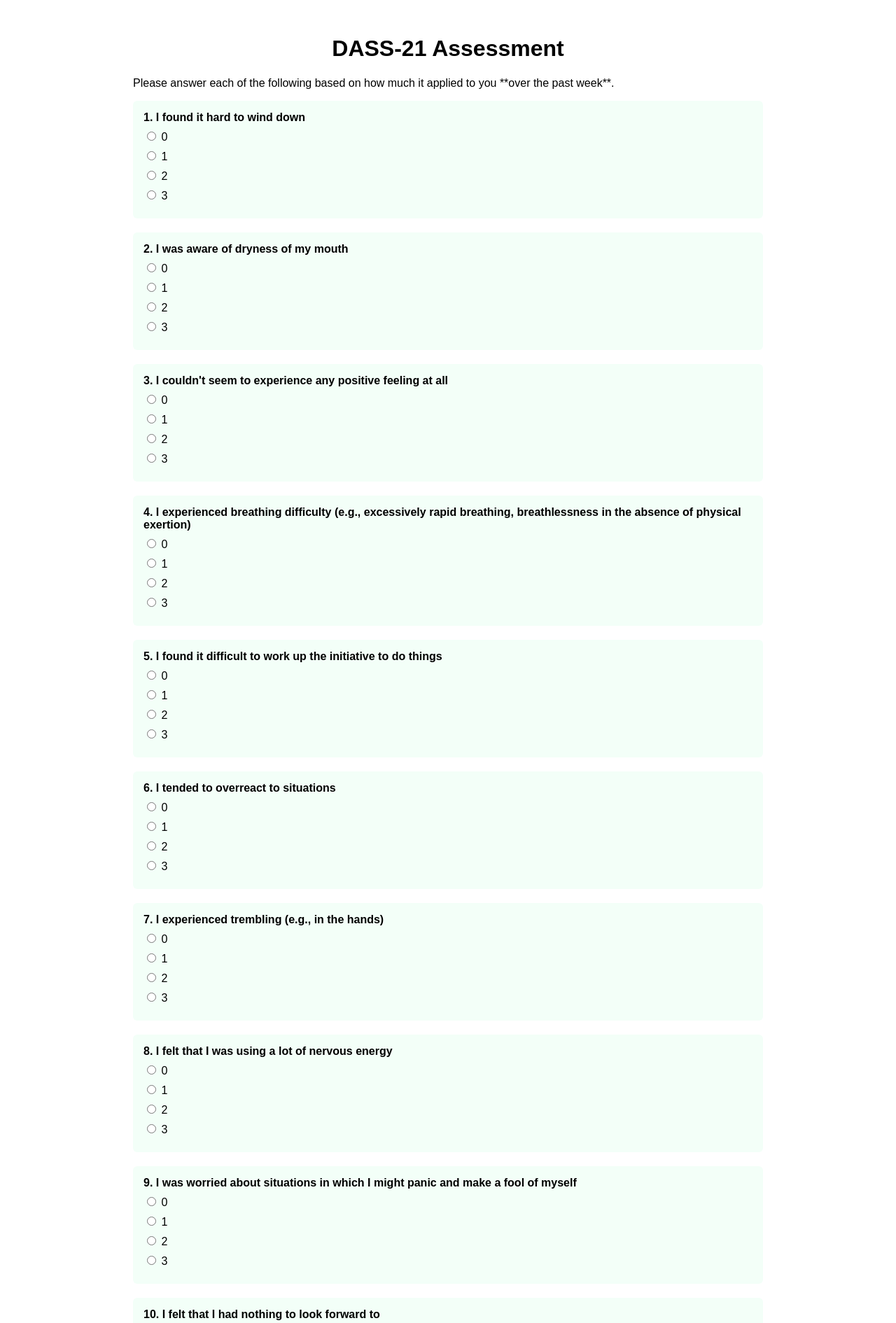
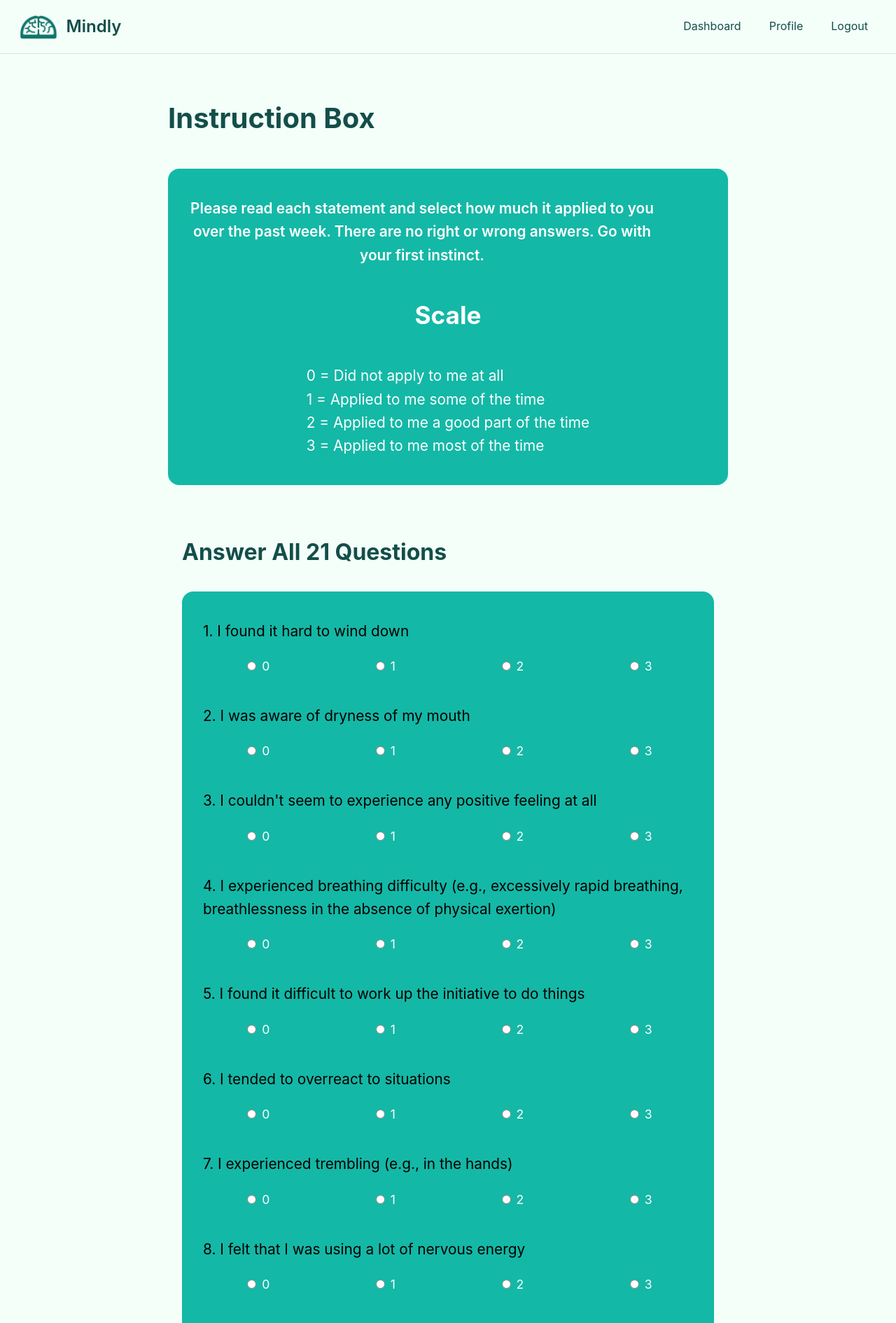
Before and after one commit to mathababhassan/Web-Dev-Project, a PHP site: page /WebDevProject/pages/assessment.html in a window 1280 px wide. Shown: the top 1890 px of the page at 70% size. Run offline with PHP 8.4, Linux system fonts and the light colour scheme.

Commit message:
css styling for assessment

```diff
--- a/assets/css/assessment.css
+++ b/assets/css/assessment.css
@@ -1,41 +1,306 @@
-body {
-      font-family: Arial, sans-serif;
-      padding: 30px;
-      max-width: 900px;
-      margin: auto;
-      background: #fff;
+/******** LAYOUT ********/
+/****** MAIN LAYOUT ****/
+.assessment-page {
+  display: flex;
+  flex-direction: column;
+  align-items: center;
+  padding: 60px 20px;
+  gap: 50px;
+  margin: 0 auto;
+  box-sizing: border-box;
 }
-    h1 {
+
+.instruction-section {
+  width: 100%;
+  max-width: 800px;
+  display: flex;
+  flex-direction: column;
+  align-items: flex-start;
+  gap: 20px;
+}
+
+
+.instruction-section h1 {
+  font-size: 2.5rem;
+  font-weight: 700;
+  color: var(--clr-text-dark);
+  margin-bottom: 20px;
   text-align: center;
 }
+
+/* === Assessment Card === */
+.assessment-card {
+  width: 100%;
+  background-color: var(--clr-primary);
+  padding: 40px 30px;
+  border-radius: 16px;
+  box-sizing: border-box;
+}
+
+.assessment-text {
+  display: flex;
+  flex-direction: column;
+  gap: 0.5rem;
+  color: var(--clr-white);
+}
+
+.assessment-text p {
+  font-size: 1.3rem;
+  font-weight: 600;
+  color: var(--clr-white);
+  line-height: 1.6;
+  margin: 0;
+  text-align: center;
+  max-width: 90%;
+}
+
+.assessment-text h2 {
+  font-size:2.2rem;
+  font-weight: 700;
+  color: var(--clr-white);
+  display: block;
+  margin:0;
+  text-align: center;
+}
+
+
+.assessment-text ul.scale-list {
+   font-size: 1.3rem;
+  font-weight: 400;
+  color: var(--clr-white);
+  line-height: 1.6;
+  margin: 0 auto;
+  max-width: 90%;
+}
+
+.assessment-text ul.scale-list li::before {
+  color: var(--clr-white);
+  margin-right: 8px;
+}
+
+/*** QUESTIONS SECTION ****/
+/* ================================
+   FORM SECTION
+================================== */
+
+/* === Section Container === */
+.form-section {
+  display: flex;
+  flex-direction: column;
+  align-items: center;
+  width: 100%;
+  max-width: 800px;
+  margin: 0 auto;
+  padding: 20px;
+  box-sizing: border-box;
+}
+
+.form-section h2 {
+  font-size: 2rem;
+  font-weight: 700;
+  color: var(--clr-text-dark);
+  margin-bottom: 30px;
+  text-align: left;
+  width: 100%;
+}
+
+/* ================================
+   FORM CARD BOX
+================================== */
+.assessment-form {
+  background-color: var(--clr-primary);
+  padding: 40px 30px;
+  border-radius: 16px;
+  width: 100%;
+  box-sizing: border-box;
+  display: flex;
+  flex-direction: column;
+  gap: 30px;
+}
+
+/* ================================
+   QUESTION BLOCK
+================================== */
 .question {
-      margin-bottom: 20px;
-      padding: 15px;
-      background: #F3FFF8;
-      border-radius: 6px;
+  display: flex;
+  flex-direction: column;
+  gap: 10px;
 }
-    label {
-      display: block;
-      font-weight: bold;
-      margin-bottom: 8px;
+
+.question label {
+  font-size: 1.3rem;
+  color: black;
+  flex-wrap: wrap;
 }
+
+/* ================================
+   OPTIONS GROUP
+================================== */
+.options {
+  display: flex;
+  gap: 30px;
+  flex-wrap: wrap;
+}
+
+/* Typography */
 .options label {
-      font-weight: normal;
-      margin-right: 15px;
+  font-size: 1.1rem;
+  color: white;
+  margin: 10px auto;
 }
+
+/* ================================
+   SUBMIT BUTTON
+================================== */
 .submit-btn {
   text-align: center;
-      margin-top: 40px;
+  margin-top: 20px;
 }
-    button {
-      padding: 10px 20px;
-      font-size: 18px;
-      background: #0F766E;
-      color: white;
+
+.btn.btn-primary {
+  background-color: var(--clr-white);
+  color: var(--clr-text-dark);
+  font-weight: 600;
+  font-size: 1.1rem;
+  padding: 12px 40px;
+  border-radius: 30px;
   border: none;
-      border-radius: 5px;
   cursor: pointer;
+  transition: background-color 0.3s ease;
 }
-    button:hover {
-      background: #14B8A6;
+
+.btn.btn-primary:hover {
+  background-color: var(--clr-text-dark);
+  color: var(--clr-white);
 }
+
+/* ================================
+   NOTE TEXT
+================================== */
+.note {
+  font-size: 0.95rem;
+  color: black;
+  text-align: center;
+  margin-top: 10px;
+}
+
+/* ================================
+   RESPONSIVENESS
+================================== */
+
+/* === Tablet (max-width: 1024px) === */
+@media (max-width: 1024px) {
+  .form-section {
+    padding: 15px;
+  }
+
+  .assessment-form {
+    padding: 30px 20px;
+  }
+
+  .form-section h2 {
+    font-size: 1.7rem;
+  }
+
+  .question label {
+    font-size: 1rem;
+  }
+
+  .options {
+    gap: 20px;
+  }
+
+  .btn.btn-primary {
+    font-size: 1rem;
+    padding: 12px 30px;
+  }
+}
+
+/* === Mobile (max-width: 768px) === */
+@media (max-width: 768px) {
+  .form-section {
+    padding: 10px;
+  }
+
+  .assessment-form {
+    padding: 25px 15px;
+    gap: 25px;
+  }
+
+  .form-section h2 {
+    font-size: 1.5rem;
+  }
+
+  .question label {
+    font-size: 1rem;
+  }
+
+  .options {
+    gap: 15px;
+  }
+
+  .btn.btn-primary {
+    font-size: 1rem;
+    padding: 10px 24px;
+  }
+
+  .note {
+    font-size: 0.85rem;
+  }
+}
+
+
+
+/******** BASE TYPOGRAPHY *********/
+/*** MAIN TYPOGRRAPHY ****/
+
+/********* RESPONSIVENESS ********/
+/**** MAIN INSTRUCTION BOX ********/
+@media (max-width: 1024) {
+  .instruction-section h1 {
+    font-size: 2rem;
+    text-align: center;
+  }
+
+  .assessment-card {
+    padding: 30px 20px;
+  }
+
+  .assessment-text strong {
+    font-size: 1.5rem;
+    text-align: center;
+  }
+
+  .assessment-text ul.scale-list {
+    font-size: 1rem;
+    text-align: left;
+  }
+}
+
+
+@media (max-width: 768px) {
+  .instruction-section h1 {
+    font-size: 2rem;
+    text-align: center;
+  }
+
+  .instruction-section h2 {
+    font-size: 1.8rem;
+    text-align: left;
+    margin-left: 30px;
+  }
+
+  .assessment-card {
+    padding: 30px 20px;
+  }
+
+  .assessment-text strong {
+    font-size: 1.3rem;
+    text-align: center;
+  }
+
+  .assessment-text ul.scale-list {
+    font-size: 1.1rem;
+    text-align: left;
+  }
+}
--- /dev/null
+++ b/assets/css/reset.css
@@ -0,0 +1,69 @@
+/********************************************
+   CSS RESET
+********************************************/
+
+/****** THEME COLORS *******/
+:root {
+  --clr-background: #f3fff8;
+  --clr-primary-dark: #0f766e;
+  --clr-primary: #14b8a6;
+  --clr-white: #fff;
+  --clr-offwhite: #fefefe;
+  --clr-text-dark: #134e4a;
+  --clr-shadow: rgba(15, 118, 110, 0.15);
+}
+
+/* http://meyerweb.com/eric/tools/css/reset/
+   v2.0 | 20110126
+   License: none (public domain)
+*/
+html, body, div, span, applet, object, iframe,
+h1, h2, h3, h4, h5, h6, p, blockquote, pre,
+a, abbr, acronym, address, big, cite, code,
+del, dfn, em, img, ins, kbd, q, s, samp,
+small, strike, strong, sub, sup, tt, var,
+b, u, i, center,
+dl, dt, dd, ol, ul, li,
+fieldset, form, label, legend,
+table, caption, tbody, tfoot, thead, tr, th, td,
+article, aside, canvas, details, embed,
+figure, figcaption, footer, header, hgroup,
+menu, nav, output, ruby, section, summary,
+time, mark, audio, video {
+	margin: 0;
+	padding: 0;
+	border: 0;
+	font-size: 100%;
+	font: inherit;
+	vertical-align: baseline;
+}
+/* HTML5 display-role reset for older browsers */
+article, aside, details, figcaption, figure,
+footer, header, hgroup, menu, nav, section {
+	display: block;
+}
+body {
+line-height: 1;
+
+  background-color: var(--clr-background);
+  font-family: -apple-system, BlinkMacSystemFont, 'Segoe UI', Roboto, Oxygen, Ubuntu, Cantarell, sans-serif;
+  line-height: 1.6;
+  color: var(--clr-text-dark);
+  margin: 0;
+
+}
+ol, ul {
+	list-style: none;
+}
+blockquote, q {
+	quotes: none;
+}
+blockquote:before, blockquote:after,
+q:before, q:after {
+	content: '';
+	content: none;
+}
+table {
+	border-collapse: collapse;
+	border-spacing: 0;
+}
--- a/pages/assessment.html
+++ b/pages/assessment.html
@@ -4,21 +4,56 @@
   <meta charset="UTF-8" />
   <meta name="viewport" content="width=device-width, initial-scale=1.0"/>
   <title>DASS-21 Assessment | Mindly</title>
-  <link rel="stylesheet" href="../assets/css/header.css" />
-  <link rel="stylesheet" href="../assets/css/assessment.css" />
+  <link rel="stylesheet" href="../assets/css/reset.css">
+  <link rel="stylesheet" href="../assets/css/header.css">
+  <link rel="stylesheet" href="../assets/css/footer.css">
+  <link rel="stylesheet" href="../assets/css/assessment.css">
+
 
 </head>
 <body>
 
-<h1>DASS-21 Assessment</h1>
-<p>Please answer each of the following based on how much it applied to you **over the past week**.</p>
+ <!-- Navbar -->
+  <header class="navbar">
+    <div class="logo-area">
+      <img src="../assets/img/clr-primary-dark-logo.webp" alt="Mindly Logo" class="logo" />
+      <span class="site-name">Mindly</span>
+    </div>
+    <nav class="nav-links">
+      <a href="dashboard.php">Dashboard</a>
+      <a href="profile.html">Profile</a>
+      <a href="logout.html">Logout</a>
+    </nav>
+  </header>
+<!-- Main Content -->
+  <main class="assessment-page">
 
-<form method="post" action="submit_assessment.php">
+    <!-- Instruction Box -->
+    <section class="instruction-section">
+      <h1>Instruction Box</h1>
+      <div class="assessment-card">
+        <div class="assessment-text">
+          <p>Please read each statement and select how much it applied to you over the past week. There are no right or wrong answers. Go with your first instinct.</p>
 
-  <!-- Official 21 Questions -->
-  <!-- Each with name="responses[]" to pass as array -->
+            <br><h2>Scale</h2><br>
+            <ul class="scale-list">
+            <li>0 = Did not apply to me at all</li>
+            <li>1 = Applied to me some of the time</li>
+            <li>2 = Applied to me a good part of the time</li>
+            <li>3 = Applied to me most of the time</li>
+          </ul>
 
-  <div class="question"><label>1. I found it hard to wind down</label>
+        </div>
+      </div>
+    </section>
+
+    <!-- Form Section -->
+    <section class="form-section">
+      <h2>Answer All 21 Questions</h2>
+      <form method="POST" action="submit_assessment.php" class="assessment-form">
+
+        <div class="question">
+          <label>1. I found it hard to wind down</label>
           <div class="options">
             <label><input type="radio" name="responses[0]" value="0" required> 0</label>
             <label><input type="radio" name="responses[0]" value="1"> 1</label>
@@ -99,8 +134,6 @@
           </div>
         </div>
 
-  <!-- Continue questions 10–21 using same structure -->
-  <!-- I've truncated to save space, but I can provide all if you'd like -->
         <div class="question"><label>10. I felt that I had nothing to look forward to</label>
           <div class="options">
             <label><input type="radio" name="responses[9]" value="0" required> 0</label>
@@ -210,13 +243,19 @@
         </div>
 
         <div class="submit-btn">
-    <button type="submit">Submit Assessment</button>
+          <button type="submit" class="btn btn-primary">Submit</button>
         </div>
 
-  <div class="note">
-      Your answers will be saved securely. You may retake the quiz anytime.
-  </div>
+        <p class="note">Your answers will be saved securely. You may retake the quiz anytime.</p>
 
       </form>
+    </section>
+  </main>
+  <!-- Footer -->
+    <footer class="site-footer">
+      <p>© Mindly · All rights reserved</p>
+      <a href="#">Privacy Policy</a>
+    </footer>
+
 </body>
 </html>
--- a/pages/dashboard.php
+++ b/pages/dashboard.php
@@ -48,7 +48,7 @@ if (mysqli_num_rows($result) > 0) {
       <span class="site-name">Mindly</span>
     </div>
     <nav class="nav-links">
-      <a href="dashboard.html">Dashboard</a>
+      <a href="dashboard.php">Dashboard</a>
       <a href="profile.html">Profile</a>
       <a href="logout.html">Logout</a>
     </nav>
```
Lines whose indentation alone changed are shown as unchanged.
